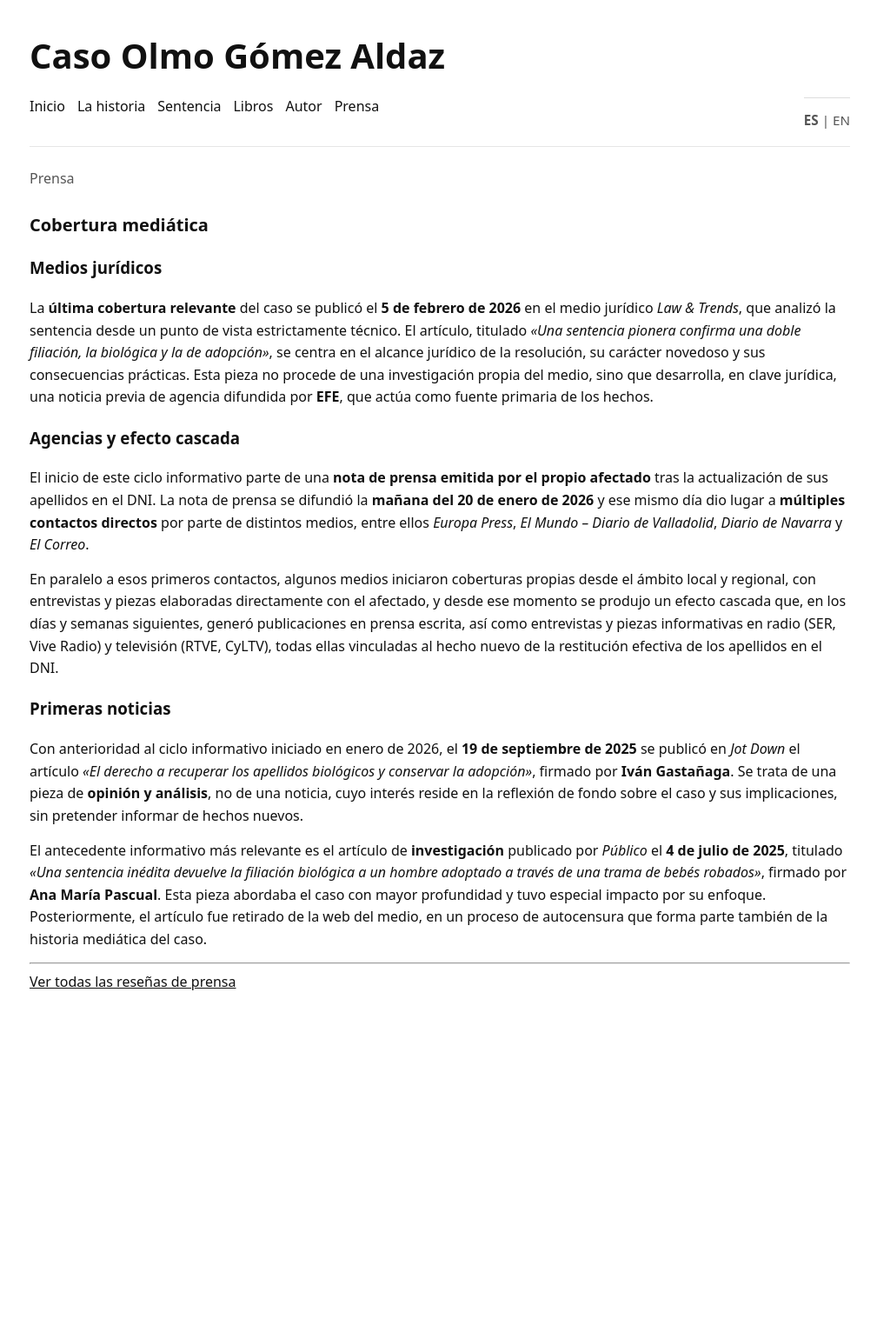
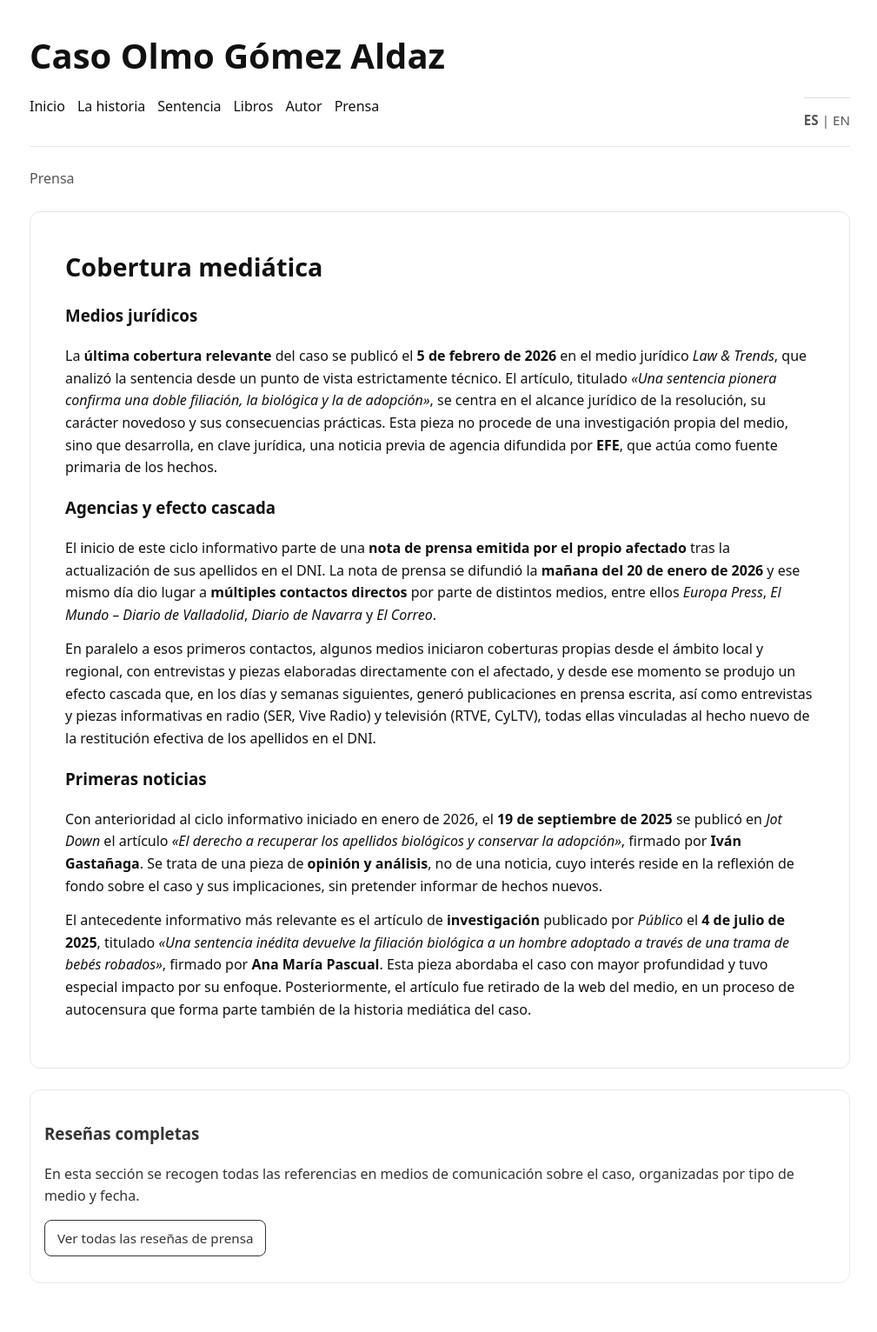
Before and after one commit to olmogaldaz/olmogaldaz.github.io, a Jekyll site: the page built from es/prensa/test.html, in a window 1280 px wide. Shown: the whole page at 87% size, without its empty margins (134-1143 px from the left). Built offline with Jekyll 4.4.1, drawn with Linux system fonts in a browser that asks for light colours; before the commit the page ends 1189 px from its top, so only the background shows below that.

Commit message:
Update test.html

```diff
--- a/es/prensa/test.html
+++ b/es/prensa/test.html
@@ -9,13 +9,17 @@ description: Artículos, entrevistas y referencias en medios de comunicación so
 <div class="wrap">
   <header id="site-header"></header>
 
-  <h1 class="page-title subtle">Prensa</h1>
+  <h1 class="page-title subtle">
+    Prensa
+  </h1>
 
   <main>
+
+    <!-- Bloque principal -->
+    <div class="card hero">
       <h2>Cobertura mediática</h2>
 
       <h3>Medios jurídicos</h3>
-
       <p>
         La <strong>última cobertura relevante</strong> del caso se publicó el
         <strong>5 de febrero de 2026</strong> en el medio jurídico <em>Law &amp; Trends</em>,
@@ -30,7 +34,6 @@ description: Artículos, entrevistas y referencias en medios de comunicación so
       </p>
 
       <h3>Agencias y efecto cascada</h3>
-
       <p>
         El inicio de este ciclo informativo parte de una
         <strong>nota de prensa emitida por el propio afectado</strong> tras la
@@ -52,7 +55,6 @@ description: Artículos, entrevistas y referencias en medios de comunicación so
       </p>
 
       <h3>Primeras noticias</h3>
-
       <p>
         Con anterioridad al ciclo informativo iniciado en enero de 2026, el
         <strong>19 de septiembre de 2025</strong> se publicó en <em>Jot Down</em> el
@@ -73,13 +75,21 @@ description: Artículos, entrevistas y referencias en medios de comunicación so
         el artículo fue retirado de la web del medio, en un proceso de autocensura
         que forma parte también de la historia mediática del caso.
       </p>
+    </div>
 
-    <hr>
-
+    <!-- Acceso al directorio -->
+    <div class="card minor">
+      <h3>Reseñas completas</h3>
       <p>
-      <a class="button" href="medios.html">
+        En esta sección se recogen todas las referencias en medios de comunicación
+        sobre el caso, organizadas por tipo de medio y fecha.
+      </p>
+      <p>
+        <a class="cta" href="medios.html">
           Ver todas las reseñas de prensa
         </a>
       </p>
+    </div>
+
   </main>
 </div>
```
Lines whose indentation alone changed are shown as unchanged.
